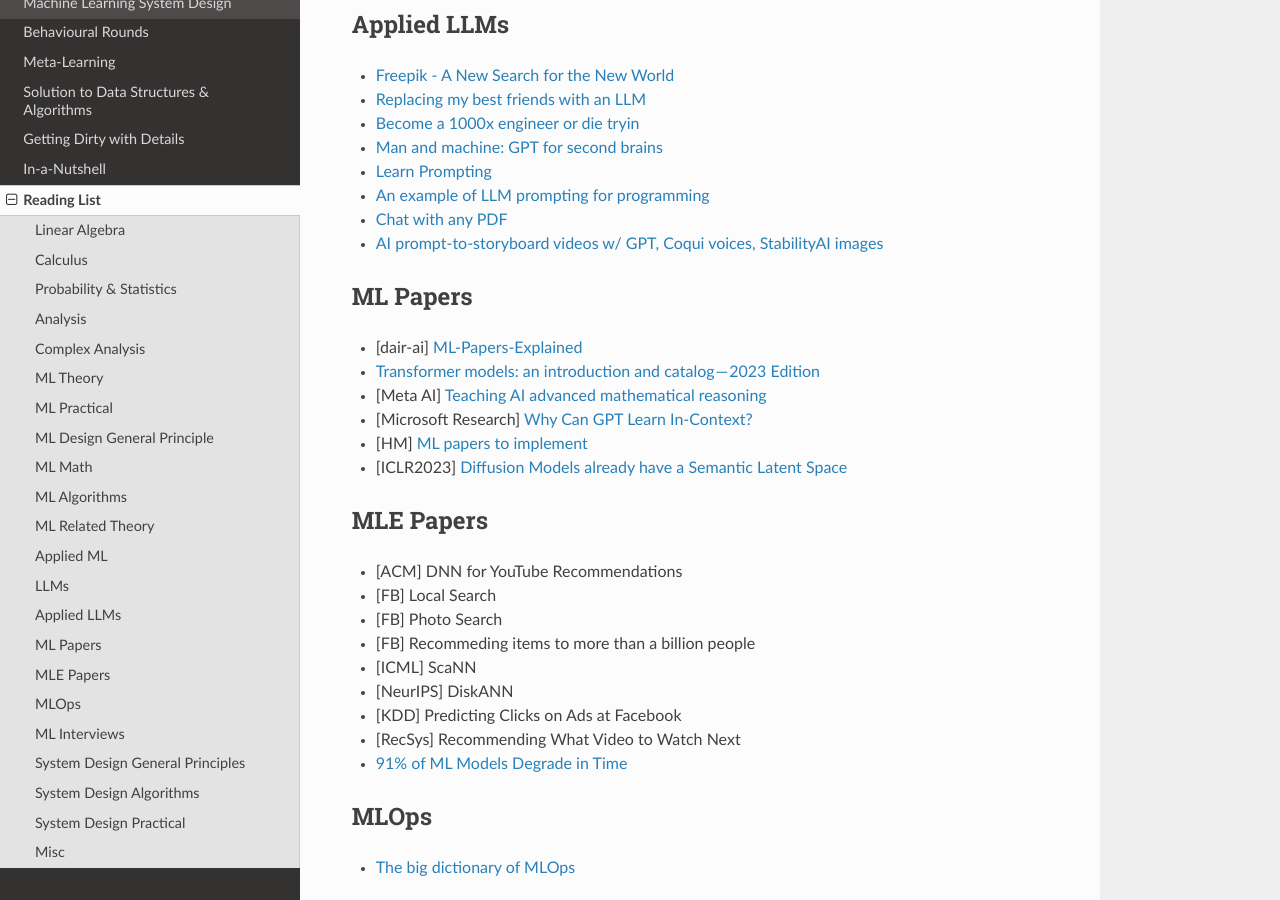
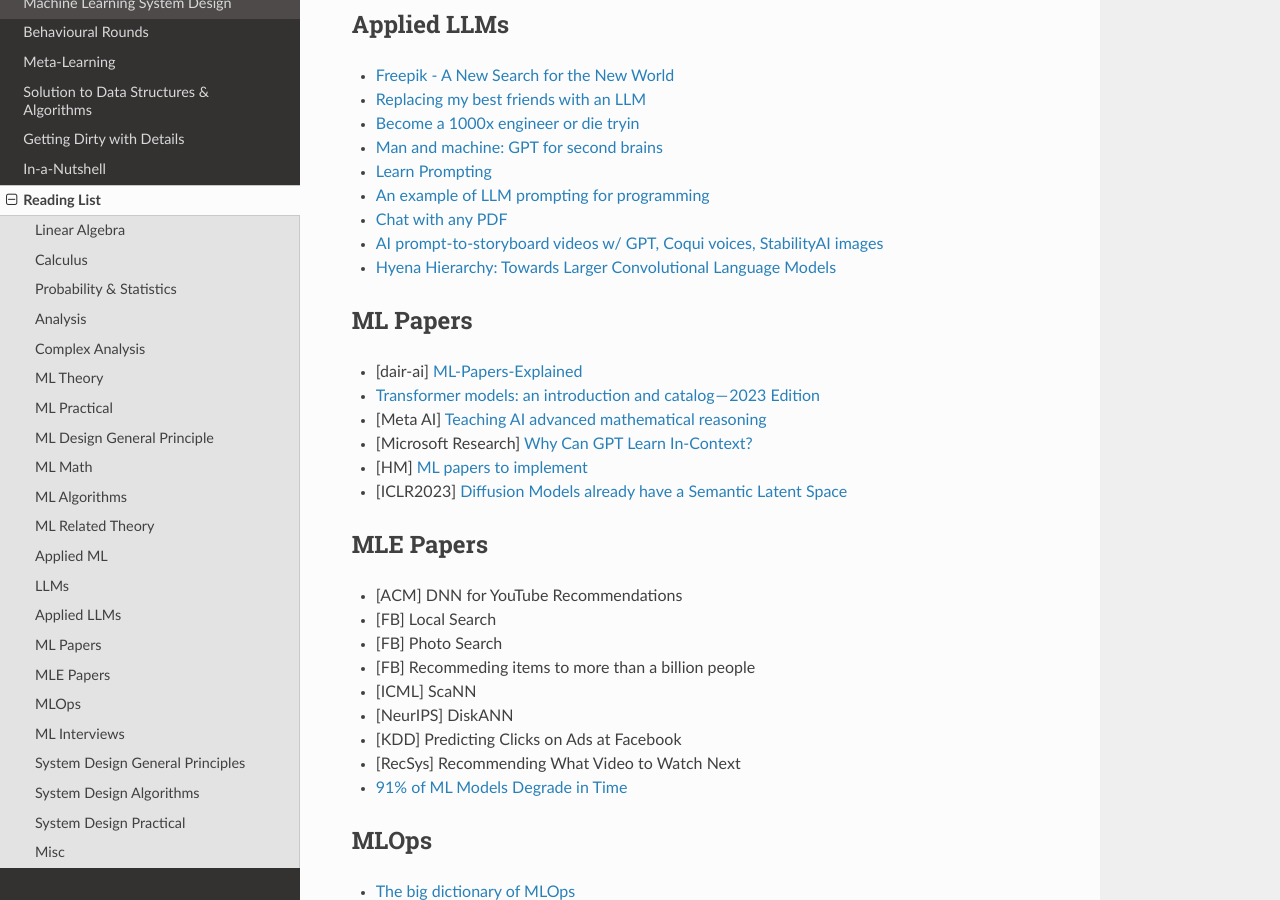
Before and after one commit to uselesstechjunks/leetcode, a Sphinx documentation site: the page built from docs/source/readlist.rst, in a window 1280 px wide and 900 px high, scrolled down 3016 px. Built offline with Sphinx 7.4.7 and the Read the Docs theme 2.0.0, drawn with Linux system fonts in a browser that asks for light colours.

Commit message:
Update readlist.rst

```diff
--- a/docs/source/readlist.rst
+++ b/docs/source/readlist.rst
@@ -147,6 +147,7 @@ Applied LLMs
 * `An example of LLM prompting for programming <https://martinfowler.com/articles/2023-chatgpt-xu-hao.html>`_
 * `Chat with any PDF <https://www.chatpdf.com/>`_
 * `AI prompt-to-storyboard videos w/ GPT, Coqui voices, StabilityAI images <https://meyer.id/>`_
+* `Hyena Hierarchy: Towards Larger Convolutional Language Models <https://arxiv.org/pdf/2302.10866.pdf>`_
 
 
 ML Papers
```
